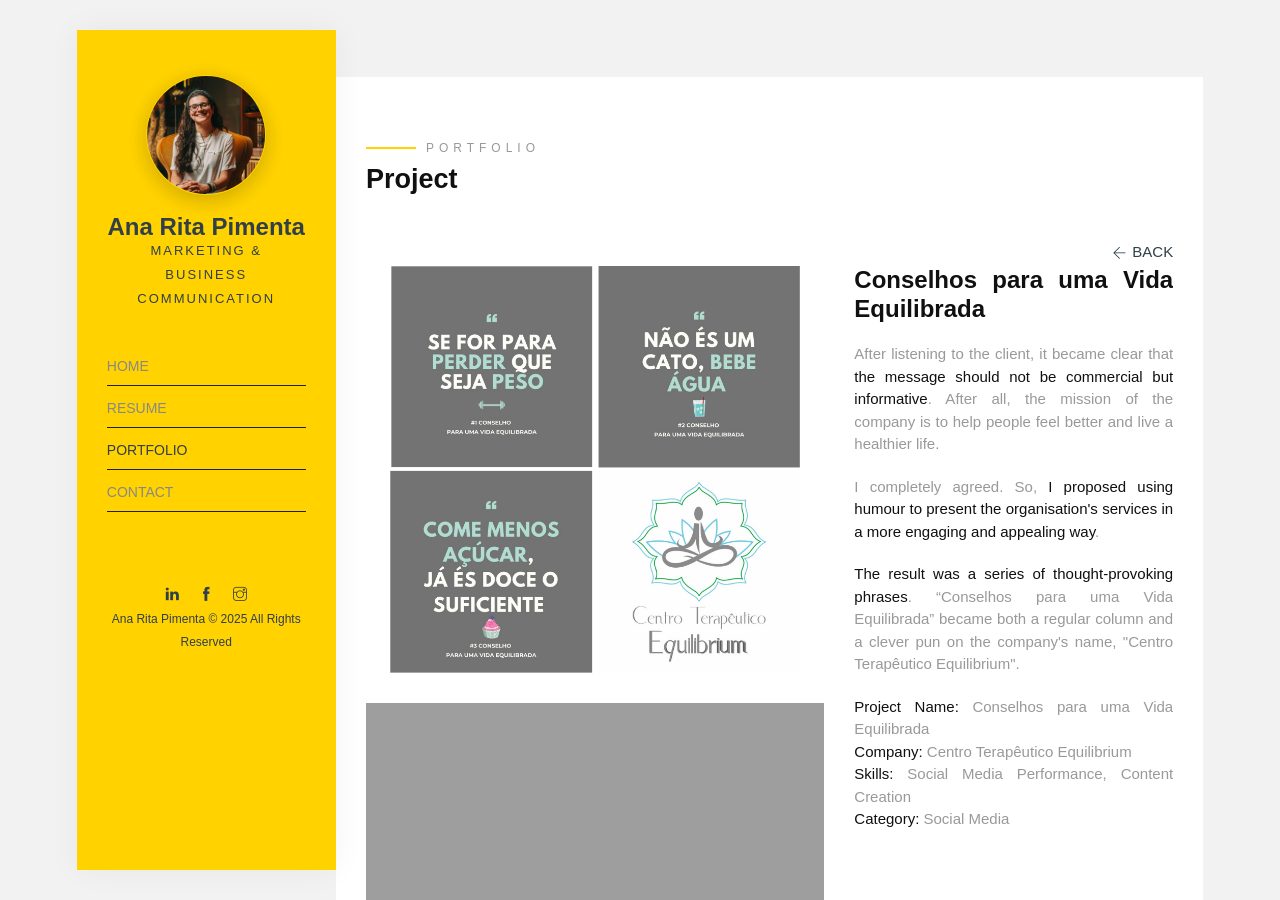
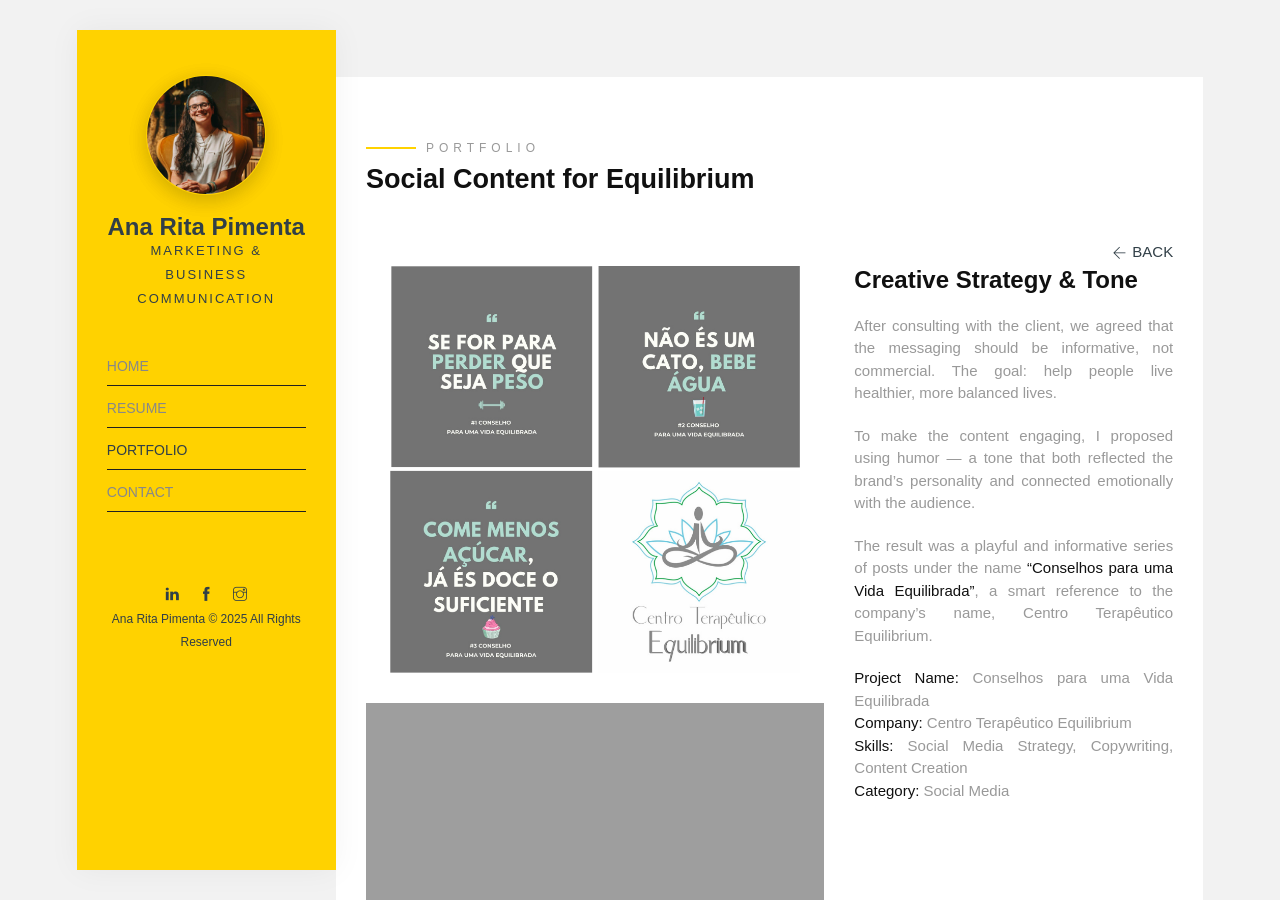
Before and after one commit to anaritapimenta/anaritapimenta.github.io, a Jekyll site: the page built from portfolio/conselhos-para-uma-vida-equilibrada/index.html, in a window 1280 px wide and 900 px high. Built offline with Jekyll 4.4.1, drawn with Linux system fonts in a browser that asks for light colours; some web fonts are replaced.

Commit message:
Update index.html

```diff
--- a/portfolio/conselhos-para-uma-vida-equilibrada/index.html
+++ b/portfolio/conselhos-para-uma-vida-equilibrada/index.html
@@ -1,7 +1,7 @@
 ---
-title: Conselhos para uma Vida Equilibrada – Social Strategy
+title: Social Strategy – Conselhos para uma Vida Equilibrada
 layout: default
-description: Non-commercial content strategy for Centro Terapêutico Equilibrium using humor and creativity to engage audiences. Concept by Ana Rita Pimenta.
+description: Humorous and informative content campaign for Centro Terapêutico Equilibrium, created by Ana Rita Pimenta.
 og_image: /assets/img/portfolio/project-6/1.png
 ---
 
@@ -31,14 +31,16 @@ og_image: /assets/img/portfolio/project-6/1.png
     <div class="row">
       <div class="col-md-12">
         <span class="heading-meta style-1">Portfolio</span>
-        <h1 class="heading animate-box" data-animate-effect="fadeInLeft">Project</h1>
+        <h1 class="heading animate-box" data-animate-effect="fadeInLeft">
+          Social Content for Equilibrium
+        </h1>
         <a
           href="{{ 'portfolio/' | prepend: site.baseurl | prepend: site.url }}"
           aria-label="Back to Portfolio"
           style="float: right; display: flex; margin-top: 10px;"
         >
           <i class="ti-arrow-left font-14px gray-icon" aria-hidden="true"></i>
-          <p
+          <span
             style="
               margin-bottom: 0;
               margin-top: 1.21px;
@@ -47,7 +49,7 @@ og_image: /assets/img/portfolio/project-6/1.png
             "
           >
             Back
-          </p>
+          </span>
         </a>
       </div>
     </div>
@@ -72,30 +74,28 @@ og_image: /assets/img/portfolio/project-6/1.png
       <!-- Text Section -->
       <div class="col-md-5 sticky-parent animate-box" data-animate-effect="fadeInLeft">
         <div id="sticky_item">
-          <div class="project-desc">
-            <h2>Conselhos para uma Vida Equilibrada</h2>
+          <article class="project-desc">
+            <h2>Creative Strategy & Tone</h2>
 
             <p>
-              After listening to the client, it became clear that
-              <strong>the message should not be commercial but informative</strong>. After all, the mission of the company is to help people feel better and live a healthier life.
+              After consulting with the client, we agreed that the messaging should be informative, not commercial. The goal: help people live healthier, more balanced lives.
             </p>
 
             <p>
-              I completely agreed. So,
-              <strong>I proposed using humour to present the organisation's services in a more engaging and appealing way</strong>.
+              To make the content engaging, I proposed using humor — a tone that both reflected the brand’s personality and connected emotionally with the audience.
             </p>
 
             <p>
-              <strong>The result was a series of thought-provoking phrases</strong>. “Conselhos para uma Vida Equilibrada” became both a regular column and a clever pun on the company's name, "Centro Terapêutico Equilibrium".
+              The result was a playful and informative series of posts under the name <strong>“Conselhos para uma Vida Equilibrada”</strong>, a smart reference to the company’s name, Centro Terapêutico Equilibrium.
             </p>
 
             <p>
               <strong>Project Name:</strong> Conselhos para uma Vida Equilibrada<br />
               <strong>Company:</strong> Centro Terapêutico Equilibrium<br />
-              <strong>Skills:</strong> Social Media Performance, Content Creation<br />
+              <strong>Skills:</strong> Social Media Strategy, Copywriting, Content Creation<br />
               <strong>Category:</strong> Social Media
             </p>
-          </div>
+          </article>
         </div>
       </div>
     </div>
```
Also changed, not shown: other parts of portfolio/conselhos-para-uma-vida-equilibrada/index.html (+2 -2 lines).
